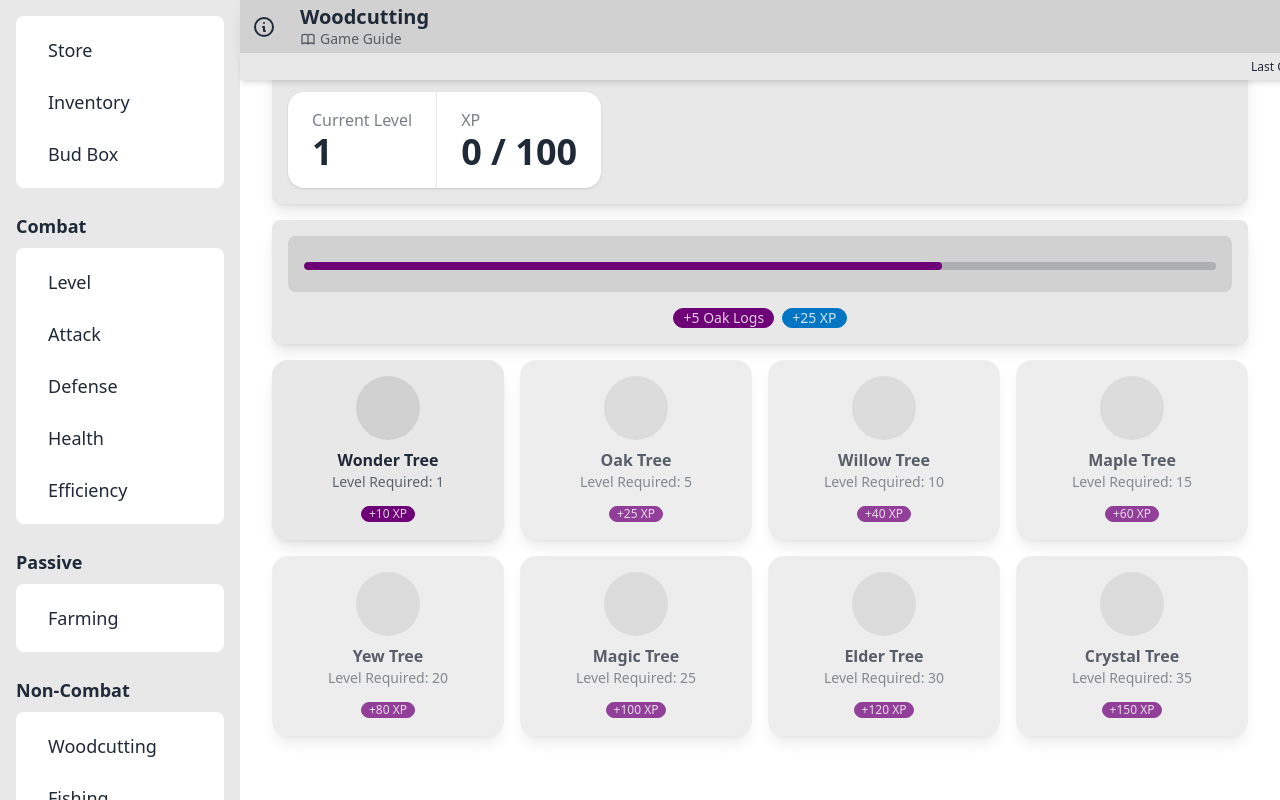
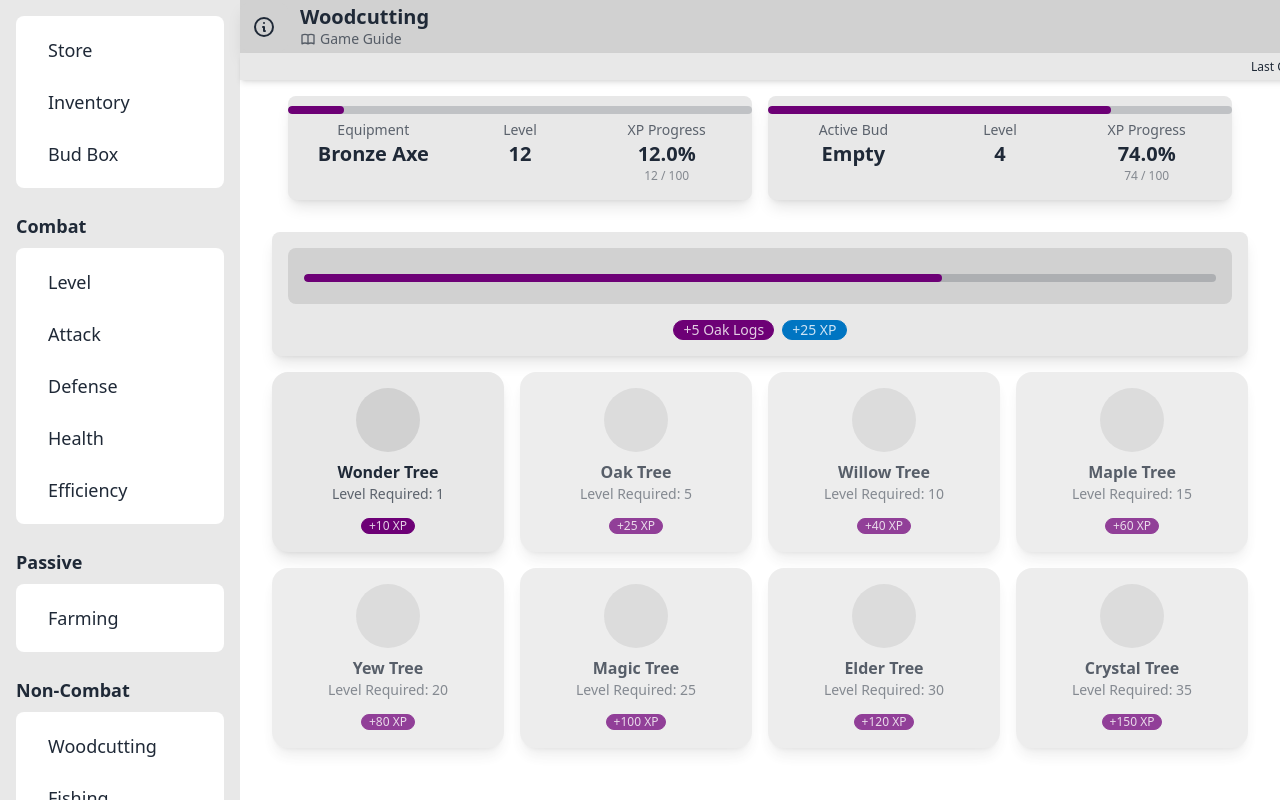
Before and after one commit to silveralcid/idle-buds, a React (Vite) app in the folder idle-buds/: page / in a window 1280 px wide. Built offline with nearby package versions, Linux system fonts and the light colour scheme.

Commit message:
feat: implement progress overview cards for tamer and bud

```diff
--- a/idle-buds/src/components/Activities/ActivityProgressOverview.tsx
+++ b/idle-buds/src/components/Activities/ActivityProgressOverview.tsx
@@ -1,4 +1,6 @@
 import { FC } from 'react';
+import TamerActivityProgressOverview from './TamerActivityProgressOverview';
+import BudActivityProgressOverview from './BudActivityProgressOverview';
 
 interface ActivityProgressOverviewProps {
     activityName: string;
@@ -13,21 +15,27 @@ const ActivityProgressOverview: FC<ActivityProgressOverviewProps> = ({
     currentXP,
     maxXP
 }) => {
+    // Woodcutting example data
+    const mainHandEquipment = "Bronze Axe";
+    const offHandEquipment = "Empty";
+
     return (
-        <div className="w-full bg-base-200 rounded-lg p-4 shadow-lg">
-            <h2 className="text-xl font-bold">{activityName} Status</h2>
-            <div className="stats shadow mt-4">
-                <div className="stat">
-                    <div className="stat-title">Current Level</div>
-                    <div className="stat-value">{currentLevel}</div>
-                </div>
-                <div className="stat">
-                    <div className="stat-title">XP</div>
-                    <div className="stat-value">
-                        {currentXP.toLocaleString()} / {maxXP.toLocaleString()}
-                    </div>
-                </div>
-            </div>
+        <div className="flex flex-col md:flex-row gap-4 w-full p-4">
+            <TamerActivityProgressOverview
+                activityName={`${activityName} - Main Hand`}
+                currentLevel={12}
+                currentXP={12}
+                maxXP={maxXP}
+                currentEquipment={mainHandEquipment}
+            />
+
+            <BudActivityProgressOverview
+                activityName={`${activityName} - Off Hand`}
+                currentLevel={4}
+                currentXP={74}
+                maxXP={maxXP}
+                currentEquipment={offHandEquipment}
+            />
         </div>
     );
 };
--- a/idle-buds/src/components/Activities/BudActivityProgressOverview.tsx
+++ b/idle-buds/src/components/Activities/BudActivityProgressOverview.tsx
@@ -0,0 +1,55 @@
+import { FC } from 'react';
+
+interface BudActivityProgressOverviewProps {
+    activityName: string;
+    currentLevel: number;
+    currentXP: number;
+    maxXP: number;
+    currentEquipment?: string;
+}
+
+const BudActivityProgressOverview: FC<BudActivityProgressOverviewProps> = ({
+    activityName,
+    currentLevel,
+    currentXP,
+    maxXP,
+    currentEquipment = 'None'
+}) => {
+    return (
+        <div className="w-full bg-base-200 rounded-lg shadow-lg">
+            {/* Progress Bar */}
+            <div className="w-full h-2">
+                <progress
+                    className="progress progress-primary w-full"
+                    value={currentXP}
+                    max={maxXP}
+                />
+            </div>
+
+            {/* Stats Grid */}
+            <div className="grid grid-cols-3 p-4 gap-2">
+                <div className="flex flex-col items-center">
+                    <div className="text-sm text-base-content/70">Active Bud</div>
+                    <div className="text-xl font-bold truncate max-w-[120px]" title={currentEquipment}>
+                        {currentEquipment}
+                    </div>
+                </div>
+                <div className="flex flex-col items-center">
+                    <div className="text-sm text-base-content/70">Level</div>
+                    <div className="text-xl font-bold">{currentLevel}</div>
+                </div>
+                <div className="flex flex-col items-center">
+                    <div className="text-sm text-base-content/70">XP Progress</div>
+                    <div className="text-xl font-bold">
+                        {((currentXP / maxXP) * 100).toFixed(1)}%
+                    </div>
+                    <div className="text-xs text-base-content/50">
+                        {currentXP.toLocaleString()} / {maxXP.toLocaleString()}
+                    </div>
+                </div>
+            </div>
+        </div>
+    );
+};
+
+export default BudActivityProgressOverview;
--- a/idle-buds/src/components/Activities/TamerActivityProgressOverview.tsx
+++ b/idle-buds/src/components/Activities/TamerActivityProgressOverview.tsx
@@ -0,0 +1,55 @@
+import { FC } from 'react';
+
+interface TamerActivityProgressOverviewProps {
+    activityName: string;
+    currentLevel: number;
+    currentXP: number;
+    maxXP: number;
+    currentEquipment?: string;
+}
+
+const TamerActivityProgressOverview: FC<TamerActivityProgressOverviewProps> = ({
+    activityName,
+    currentLevel,
+    currentXP,
+    maxXP,
+    currentEquipment = 'None'
+}) => {
+    return (
+        <div className="w-full bg-base-200 rounded-lg shadow-lg">
+            {/* Progress Bar */}
+            <div className="w-full h-2">
+                <progress
+                    className="progress progress-primary w-full"
+                    value={currentXP}
+                    max={maxXP}
+                />
+            </div>
+
+            {/* Stats Grid */}
+            <div className="grid grid-cols-3 p-4 gap-2">
+                <div className="flex flex-col items-center">
+                    <div className="text-sm text-base-content/70">Equipment</div>
+                    <div className="text-xl font-bold truncate max-w-[120px]" title={currentEquipment}>
+                        {currentEquipment}
+                    </div>
+                </div>
+                <div className="flex flex-col items-center">
+                    <div className="text-sm text-base-content/70">Level</div>
+                    <div className="text-xl font-bold">{currentLevel}</div>
+                </div>
+                <div className="flex flex-col items-center">
+                    <div className="text-sm text-base-content/70">XP Progress</div>
+                    <div className="text-xl font-bold">
+                        {((currentXP / maxXP) * 100).toFixed(1)}%
+                    </div>
+                    <div className="text-xs text-base-content/50">
+                        {currentXP.toLocaleString()} / {maxXP.toLocaleString()}
+                    </div>
+                </div>
+            </div>
+        </div>
+    );
+};
+
+export default TamerActivityProgressOverview;
--- a/idle-buds/src/components/GameContent.tsx
+++ b/idle-buds/src/components/GameContent.tsx
@@ -2,7 +2,7 @@ import WoodcuttingActivityPage from "./Activities/Gathering/Woodcutting/Woodcutt
 
 export const GameContent = () => {
     return (
-      <div className="">
+      <div className="pt-12">
         <WoodcuttingActivityPage />
       </div>
     );
```
